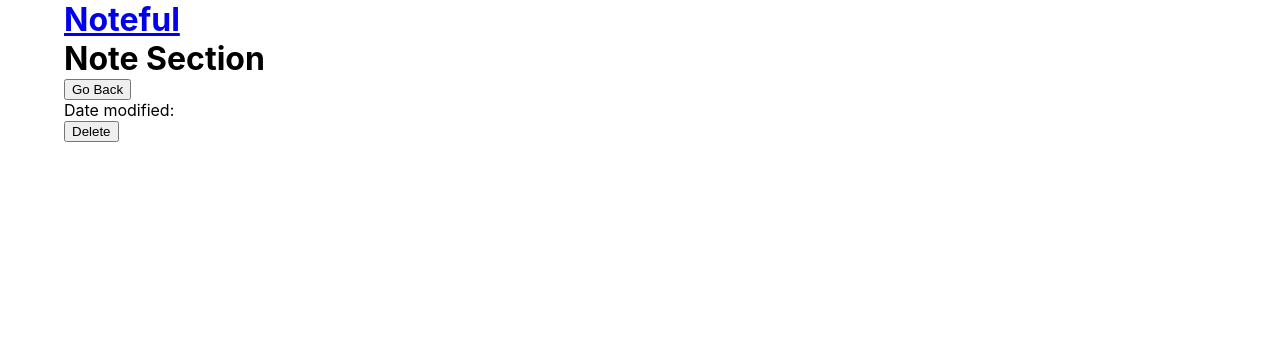
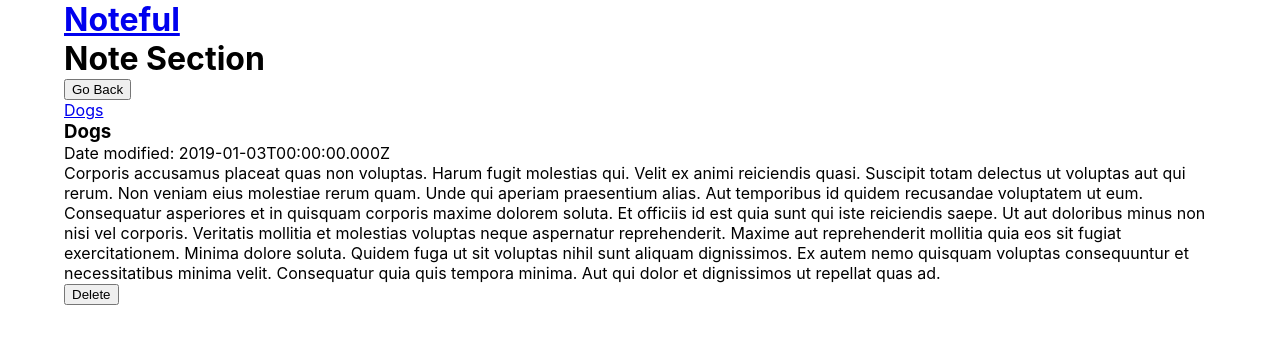
Before and after one commit to thinkful-ei-orka/Noteful-Jacob-Ryan, a React (Create React App) app: page /note/cbc787a0-ffaf-11e8-8eb2-f2801f1b9fd1 in a window 1280 px wide. Shown: the top 344 px of the page. Built offline with nearby package versions, Linux system fonts and the light colour scheme.

Commit message:
added functionality to Note.js

```diff
--- a/src/App.js
+++ b/src/App.js
@@ -163,15 +163,31 @@ folderNav = () => {
   }
 
   noteItem = (note,index) => {
+    //If the url === '.../note/
+      //render the content
+    //else we don't want to render content
     return (
     <li key={note.name + index}className="note-item"><Link to={`/note/${note.id}`}>{note.name}</Link>
       <h3>{note.name}</h3>
       <p>Date modified: {note.modified}</p>
+
       <button type="button">Delete</button>
     </li>
 
 
     )}
+
+    expandedNote = (note,index) => {
+      return (
+      <li key={note.name + index}className="note-item"><Link to={`/note/${note.id}`}>{note.name}</Link>
+        <h3>{note.name}</h3>
+        <p>Date modified: {note.modified}</p>
+      <p>{note.content}</p>
+        <button type="button">Delete</button>
+      </li>
+
+
+      )}
 
 
   render() {
@@ -200,7 +216,7 @@ folderNav = () => {
         console.log(routerProps)
         return <Note
         navbar={this.noteNav}
-        note={this.noteItem}
+        note={this.expandedNote}
         data={this.state}
         //currentFolder={this.state.notes.folderId}
         currentNoteId={routerProps.match.params.noteid}
--- a/src/components/Note/Note.js
+++ b/src/components/Note/Note.js
@@ -2,7 +2,7 @@ import React from 'react'
 
 export default function Note(props) {
     //let currentFolder =
-    let currentNote = props.currentNoteId
+    let currentNote = props.data.store.notes.find(note => note.id === props.currentNoteId)
     console.log(currentNote)
     return (
         <div>
```
